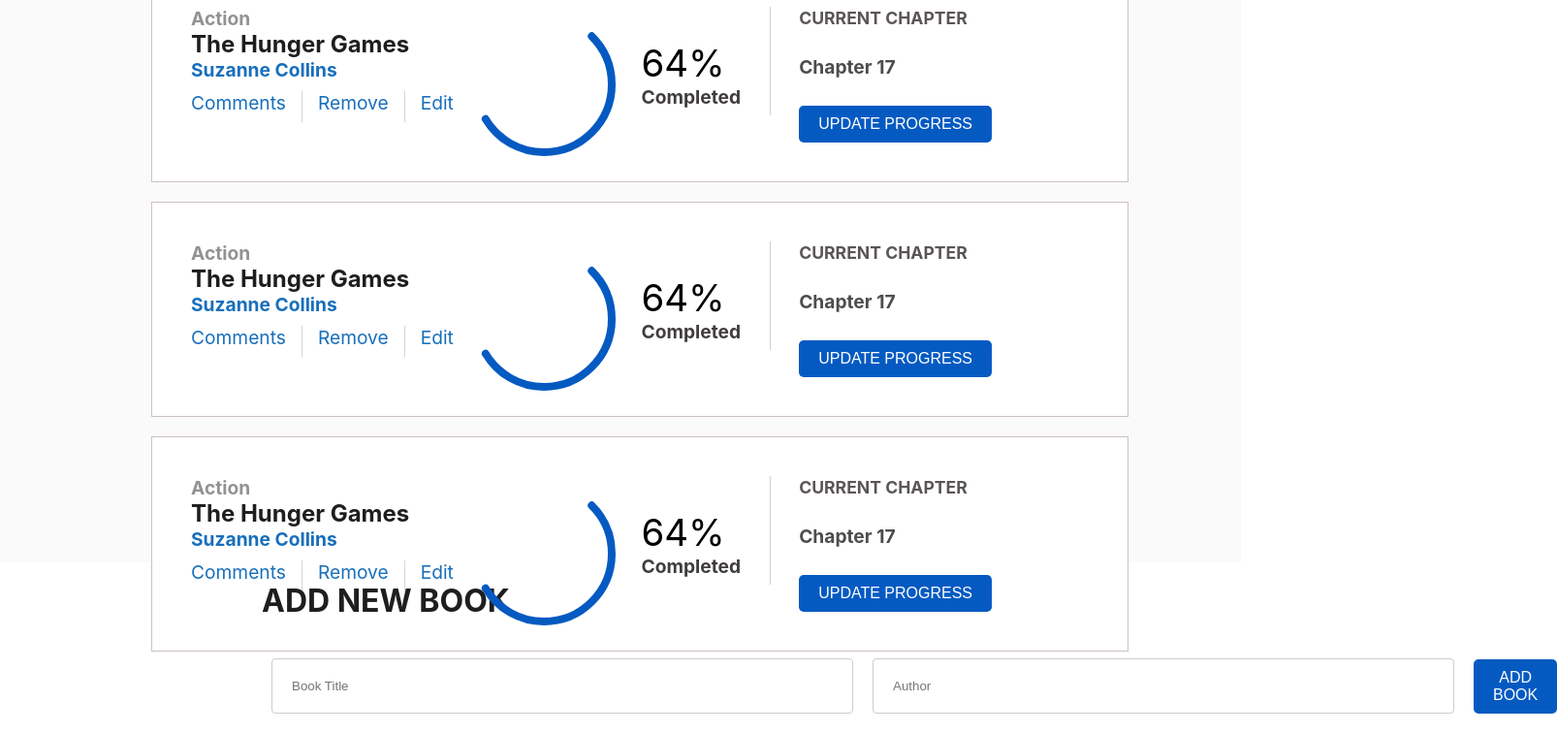
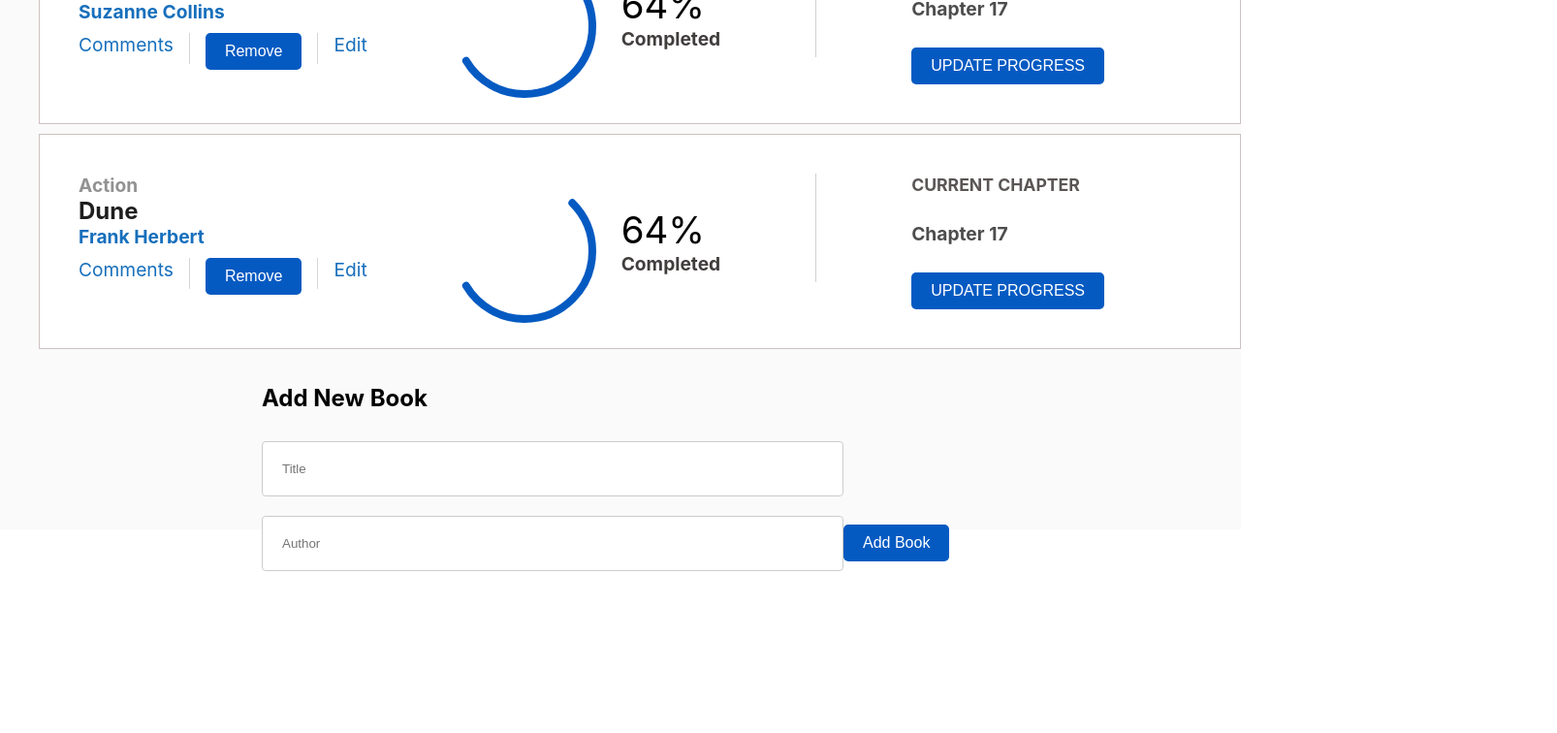
Before and after one commit to Dmambo/bookstores, a React (Create React App) app: page / in a window 1280 px wide. Shown: the part 233-989 px from the top of the page at 97% size, 1606 px wide, since content can reach past the window. After the commit the page ends 832 px from the top, so only its background shows below. Built offline with nearby package versions, Linux system fonts and the light colour scheme.

Commit message:
Adde Redux in React components

```diff
--- a/package.json
+++ b/package.json
@@ -7,12 +7,14 @@
     "@testing-library/jest-dom": "^5.16.5",
     "@testing-library/react": "^13.4.0",
     "@testing-library/user-event": "^13.5.0",
+    "prop-types": "^15.8.1",
     "react": "^18.2.0",
     "react-dom": "^18.2.0",
     "react-redux": "^8.0.5",
     "react-router-dom": "^6.7.0",
     "react-scripts": "5.0.1",
     "redux": "^4.2.1",
+    "uuid": "^9.0.0",
     "web-vitals": "^2.1.4"
   },
   "scripts": {
--- a/src/components/Addbook.js
+++ b/src/components/Addbook.js
@@ -1,21 +1,50 @@
-import React from 'react';
+import React, { useState } from 'react';
+import { v4 as uuidv4 } from 'uuid';
+import { useDispatch } from 'react-redux';
+import { addBook } from '../redux/Books/books';
 import '../styles/Addbook.css';
 
-const Addbook = () => (
-  <div className="addbook">
-    <div className="addbook-title">ADD NEW BOOK</div>
-    <form className="addbook-form">
-      <div className="addbook-form-item">
-        <input type="text" name="title" id="title" placeholder="Book Title" />
-      </div>
-      <div className="addbook-form-item">
-        <input type="text" name="author" id="author" placeholder="Author" />
-      </div>
-      <div className="addbook-form-item">
-        <button type="submit">ADD BOOK</button>
-      </div>
-    </form>
-  </div>
-);
+const Addbook = () => {
+  const [formData, setFormData] = useState({ id: '', title: '', author: '' });
+
+  const handleDataChange = (event) => {
+    setFormData({
+      ...formData,
+      id: uuidv4(),
+      [event.target.name]: event.target.value,
+    });
+  };
+
+  const dispatch = useDispatch();
+
+  const onSubmitHandler = (e) => {
+    e.preventDefault();
+    dispatch(addBook(formData));
+    setFormData({ id: '', title: '', author: '' });
+  };
+
+  return (
+    <div className="addbook">
+      <h2>Add New Book</h2>
+      <form onSubmit={onSubmitHandler}>
+        <input
+          type="text"
+          name="title"
+          placeholder="Title"
+          value={formData.title}
+          onChange={handleDataChange}
+        />
+        <input
+          type="text"
+          name="author"
+          placeholder="Author"
+          value={formData.author}
+          onChange={handleDataChange}
+        />
+        <button type="submit">Add Book</button>
+      </form>
+    </div>
+  );
+};
 
 export default Addbook;
--- a/src/components/Booklist.js
+++ b/src/components/Booklist.js
@@ -1,19 +1,29 @@
 import React from 'react';
 import '../styles/Booklist.css';
+import PropTypes from 'prop-types';
+import { useDispatch } from 'react-redux';
+import { removeBook } from '../redux/Books/books';
 
-const Booklist = () => (
-  <div className="books">
-    <div className="book">
-      <ul className="booklist">
+const Booklist = (props) => {
+  const { Title, Author, id } = props;
+  const dispatch = useDispatch();
+
+  const handleRemove = () => {
+    dispatch(removeBook(id));
+  };
+
+  return (
     <li className="booklist-item">
       <div className="bookdetails">
         <div className="genre">Action</div>
-            <div className="title">The Hunger Games</div>
-            <div className="author">Suzanne Collins</div>
+        <div className="title">{Title}</div>
+        <div className="author">{Author}</div>
         <div className="interact">
           <div className="comment">Comments</div>
           <span className="vr" />
-              <div className="remove">Remove</div>
+          <button type="button" onClick={handleRemove} className="remove">
+            Remove
+          </button>
           <span className="vr" />
           <div className="edit">Edit</div>
         </div>
@@ -52,103 +62,13 @@
         </button>
       </div>
     </li>
-        <li className="booklist-item">
-          <div className="bookdetails">
-            <div className="genre">Action</div>
-            <div className="title">The Hunger Games</div>
-            <div className="author">Suzanne Collins</div>
-            <div className="interact">
-              <div className="comment">Comments</div>
-              <span className="vr" />
-              <div className="remove">Remove</div>
-              <span className="vr" />
-              <div className="edit">Edit</div>
-            </div>
-          </div>
-          <div className="progress">
-            <div className="progress-bar">
-              <div className="progress-bar-outer">
-                <div className="progress-bar-inner" />
-              </div>
-              <svg
-                xmlns="http://www.w3.org/2000/svg"
-                version="1.1"
-                width="160px"
-                height="160px"
-              >
-                <defs>
-                  <linearGradient id="GradientColor">
-                    <stop offset="0%" stopColor="#e91e63" />
-                    <stop offset="100%" stopColor="#673ab7" />
-                  </linearGradient>
-                </defs>
-                <circle cx="80" cy="80" r="70" strokeLinecap="round" />
-              </svg>
-            </div>
-            <div className="progress-percentage">
-              64%
-              <span>Completed</span>
-            </div>
-          </div>
-          <span className="vrr" />
-          <div className="chapter">
-            <div className="current">CURRENT CHAPTER</div>
-            <div className="chapters">Chapter 17</div>
-            <button type="button" className="update">
-              UPDATE PROGRESS
-            </button>
-          </div>
-        </li>
-        <li className="booklist-item">
-          <div className="bookdetails">
-            <div className="genre">Action</div>
-            <div className="title">The Hunger Games</div>
-            <div className="author">Suzanne Collins</div>
-            <div className="interact">
-              <div className="comment">Comments</div>
-              <span className="vr" />
-              <div className="remove">Remove</div>
-              <span className="vr" />
-              <div className="edit">Edit</div>
-            </div>
-          </div>
-          <div className="progress">
-            <div className="progress-bar">
-              <div className="progress-bar-outer">
-                <div className="progress-bar-inner" />
-              </div>
-              <svg
-                xmlns="http://www.w3.org/2000/svg"
-                version="1.1"
-                width="160px"
-                height="160px"
-              >
-                <defs>
-                  <linearGradient id="GradientColor">
-                    <stop offset="0%" stopColor="#e91e63" />
-                    <stop offset="100%" stopColor="#673ab7" />
-                  </linearGradient>
-                </defs>
-                <circle cx="80" cy="80" r="70" strokeLinecap="round" />
-              </svg>
-            </div>
-            <div className="progress-percentage">
-              64%
-              <span>Completed</span>
-            </div>
-          </div>
-          <span className="vrr" />
-          <div className="chapter">
-            <div className="current">CURRENT CHAPTER</div>
-            <div className="chapters">Chapter 17</div>
-            <button type="button" className="update">
-              UPDATE PROGRESS
-            </button>
-          </div>
-        </li>
-      </ul>
-    </div>
-  </div>
   );
+};
+
+Booklist.propTypes = {
+  Title: PropTypes.string.isRequired,
+  Author: PropTypes.string.isRequired,
+  id: PropTypes.number.isRequired,
+};
 
 export default Booklist;
--- a/src/pages/Books.js
+++ b/src/pages/Books.js
@@ -1,10 +1,20 @@
 import React from 'react';
+import { useSelector } from 'react-redux';
 import Booklist from '../components/Booklist';
 import Addbook from '../components/Addbook';
 
 const Books = () => (
-  <div>
-    <Booklist />
+  <div className="books">
+    <ul>
+      {useSelector((state) => state.books.books).map((book) => (
+        <Booklist
+          key={book.id}
+          id={book.id}
+          Title={book.title}
+          Author={book.author}
+        />
+      ))}
+    </ul>
     <Addbook />
   </div>
 );
--- a/src/redux/Books/books.js
+++ b/src/redux/Books/books.js
@@ -1,20 +1,57 @@
 import { createReducer } from '@reduxjs/toolkit';
 
-export const ADD_BOOK = 'bookstore/books/ADD_BOOK';
-export const REMOVE_BOOK = 'bookstore/books/REMOVE_BOOK';
+export const ADD_BOOK = 'redux/Books/ADD_BOOK';
+export const REMOVE_BOOK = 'redux/Books/REMOVE_BOOK';
 
 const initialState = {
-  books: [],
+  books: [
+    {
+      id: '1',
+      title: 'The Hunger Games',
+      author: 'Suzanne Collins',
+      category: 'Action',
+    },
+    {
+      id: '2',
+      title: 'Dune',
+      author: 'Frank Herbert',
+      category: 'Science Fiction',
+    },
+  ],
 };
 
-const bookReducer = createReducer(initialState, (construct) => {
-  construct.addCase(ADD_BOOK, (state, action) => {
-    state.books.push(action.payload);
-  });
-  construct.addCase(REMOVE_BOOK, (state, action) => {
-    state.books.filter((book) => book.id !== action.payload);
-  });
-  construct.addDefaultCase((state) => state);
+// Actions
+
+export const addBook = (book) => ({
+  type: ADD_BOOK,
+  payload: book,
+});
+
+export const removeBook = (id) => ({
+  type: REMOVE_BOOK,
+  payload: id,
+});
+
+// Reducer
+
+const bookReducer = createReducer(initialState, {
+  [ADD_BOOK]: (state, action) => {
+    const newState = {
+      ...state,
+      books: [
+        ...state.books,
+        { ...action.payload, id: `${state.books.length + 1}` },
+      ],
+    };
+    return newState;
+  },
+  [REMOVE_BOOK]: (state, action) => {
+    const newState = {
+      ...state,
+      books: state.books.filter((book) => book.id !== action.payload),
+    };
+    return newState;
+  },
 });
 
 export default bookReducer;
```
Also changed, not shown: 1 other file (tests, documents, lock files or other folders). Lines whose indentation alone changed are shown as unchanged.
